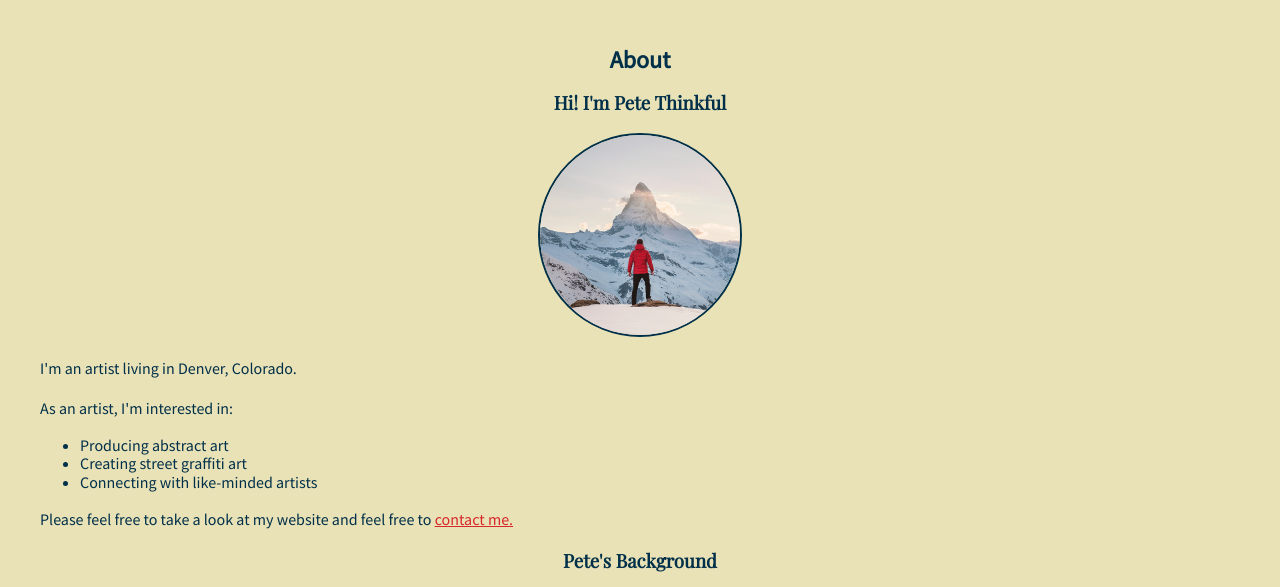
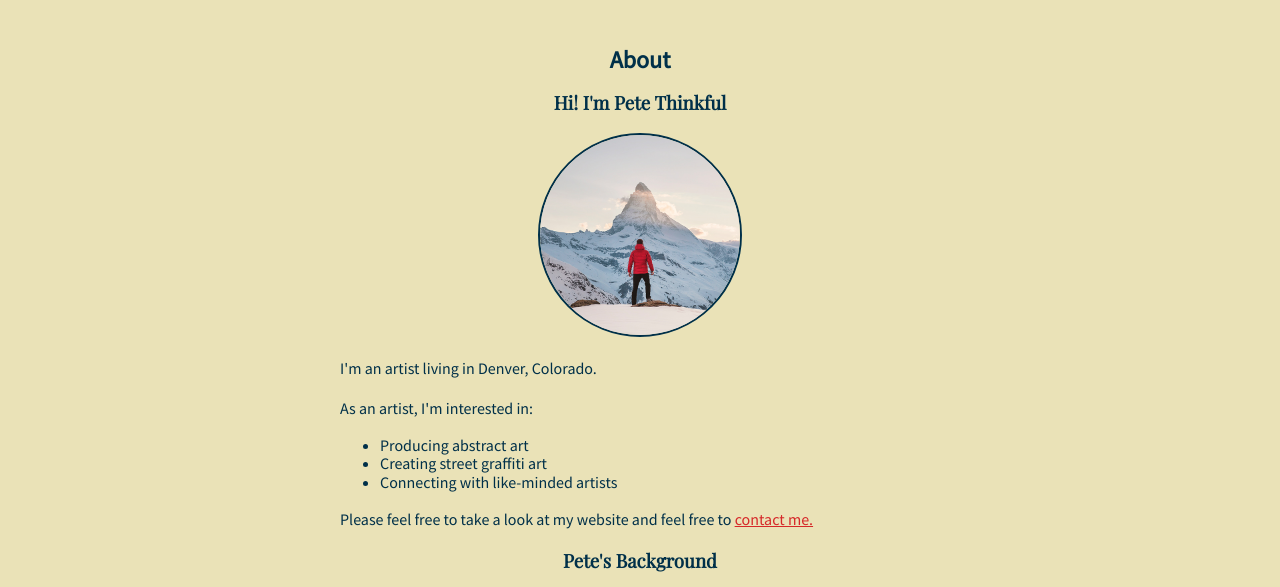
Before and after one commit to anajjar-indeed/pete, a plain HTML site: page index.html in a window 1280 px wide. Shown: the part 142-729 px from the top of the page. Drawn offline with nearby package versions, Linux system fonts and the light colour scheme.

Commit message:
Update style.css

```diff
--- a/style.css
+++ b/style.css
@@ -71,7 +71,7 @@ p {
 }
 
 /* The div container constrains the content width within the main container to 600px */
-div {
+body {
   margin: auto;
   width: 600px;
 }
```
